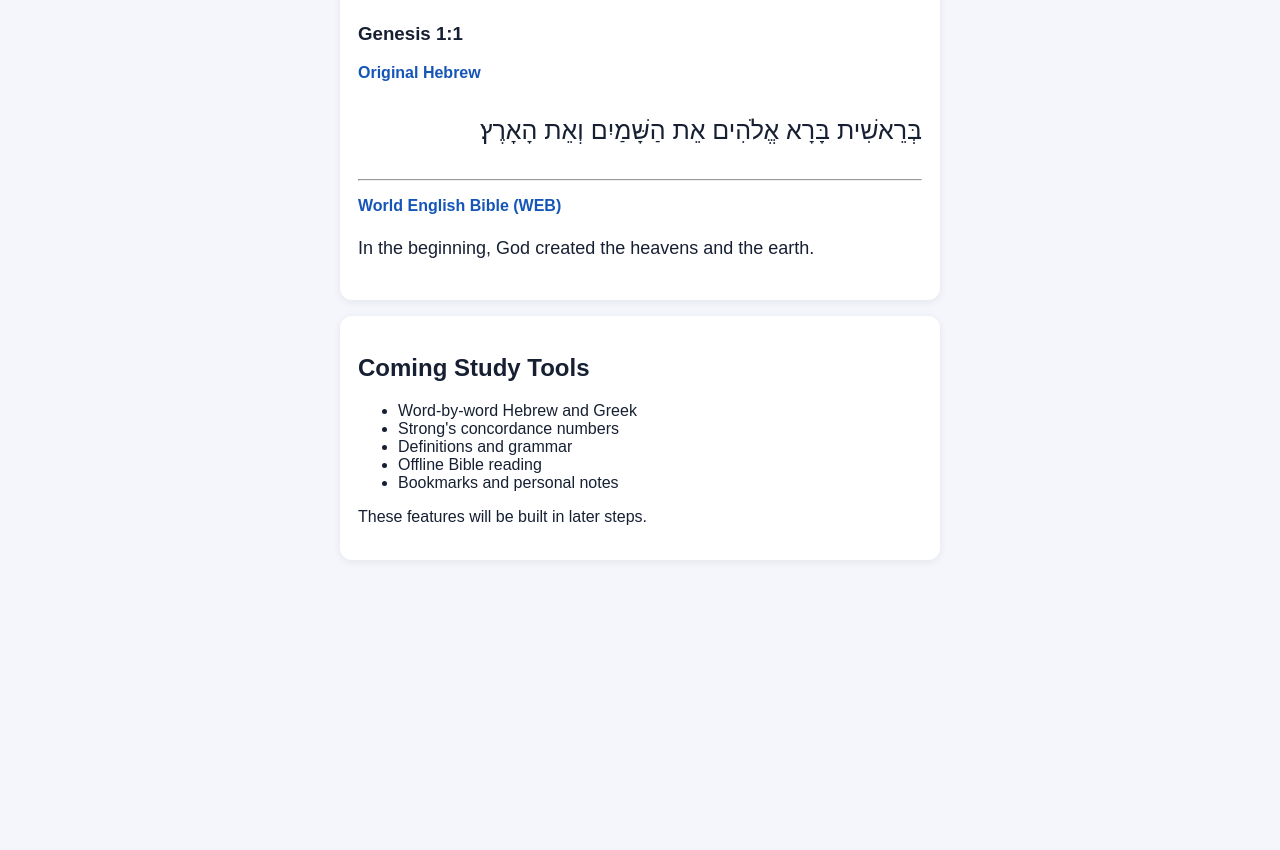
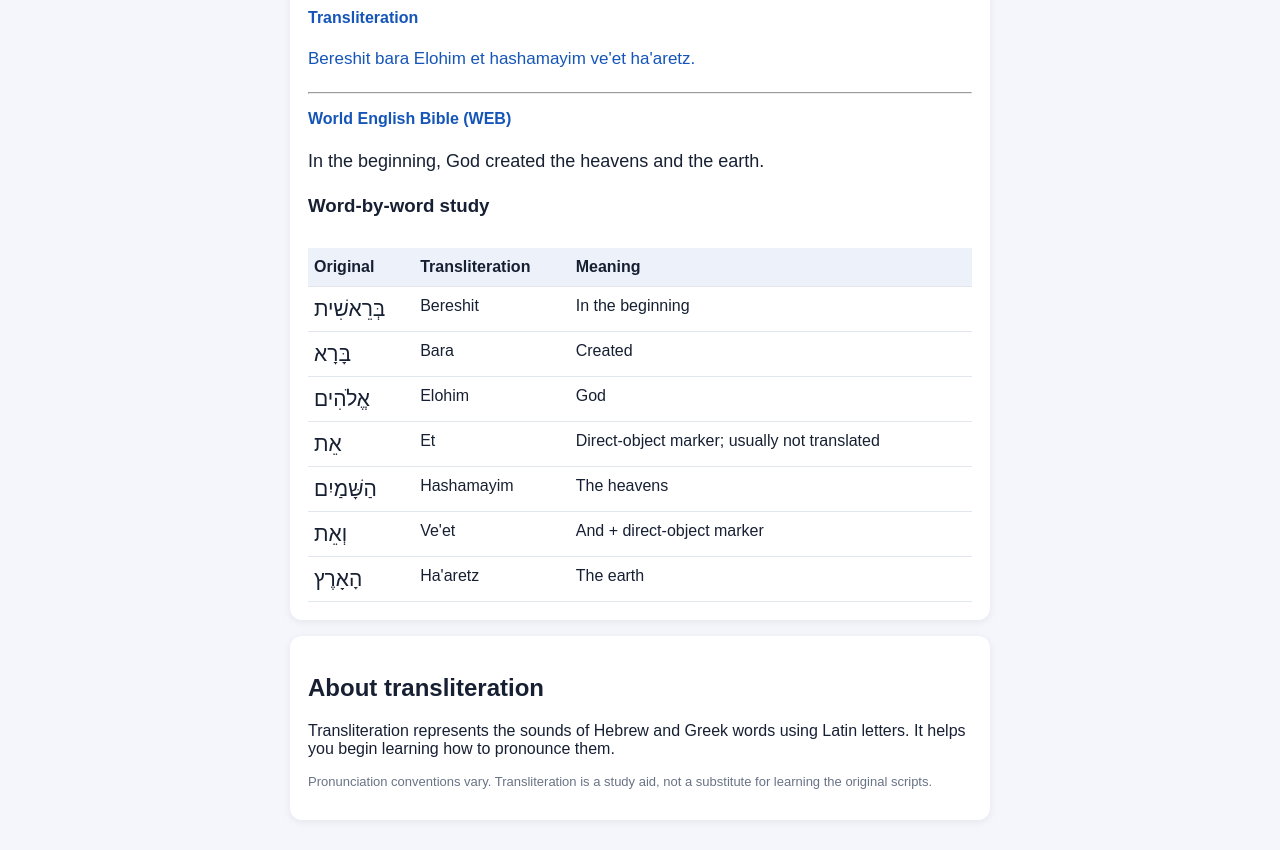
Before and after one commit to soulfreemaduka-oss/bible-study-app, a plain HTML site: page index.html in a window 1280 px wide. Shown: the part 513-1363 px from the top of the page. Before the commit the page ends 1105 px from the top, so only its background shows below. Drawn offline with Linux system fonts and the light colour scheme.

Commit message:
Refactor index.html for improved layout and functionality
Updated styling and content for better presentation and added transliteration feature.

```diff
--- a/index.html
+++ b/index.html
@@ -6,140 +6,111 @@
 <meta name="viewport" content="width=device-width, initial-scale=1">
 <title>Bible Study App</title>
 <style>
-body {
-  margin: 0;
-  font-family: Arial, sans-serif;
-  background: #f4f6fb;
-  color: #172033;
-}
-header {
-  background: #092b63;
-  color: white;
-  padding: 24px 16px;
-  text-align: center;
-}
-main {
-  max-width: 600px;
-  margin: auto;
-  padding: 16px;
-}
-.card {
-  background: white;
-  padding: 18px;
-  margin-bottom: 16px;
-  border-radius: 12px;
-  box-shadow: 0 2px 8px #0001;
-}
-select, button {
-  box-sizing: border-box;
-  width: 100%;
-  padding: 13px;
-  margin: 8px 0;
-  border-radius: 8px;
-  font-size: 16px;
-}
-select {
-  border: 1px solid #ccc;
-  background: white;
-}
-button {
-  background: #1555b8;
-  color: white;
-  border: 0;
-  font-weight: bold;
-}
-.original {
-  font-size: 25px;
-  line-height: 1.9;
-  text-align: right;
-  overflow-wrap: anywhere;
-}
-.english {
-  font-size: 18px;
-  line-height: 1.7;
-}
-.label {
-  color: #1555b8;
-  font-weight: bold;
-}
+body{margin:0;font-family:Arial,sans-serif;background:#f4f6fb;color:#172033}
+header{background:#092b63;color:white;padding:22px 16px;text-align:center}
+main{max-width:700px;margin:auto;padding:14px}
+.card{background:white;padding:18px;margin-bottom:16px;border-radius:12px;box-shadow:0 2px 8px #0001}
+select,button{box-sizing:border-box;width:100%;padding:13px;margin:8px 0;border-radius:8px;font-size:16px}
+select{border:1px solid #ccc;background:white}
+button{background:#1555b8;color:white;border:0;font-weight:bold}
+.original{font-size:27px;line-height:1.9;text-align:right;overflow-wrap:anywhere}
+.translit{font-size:17px;line-height:1.8;color:#1555b8}
+.english{font-size:18px;line-height:1.7}
+.label{color:#1555b8;font-weight:bold}
+table{width:100%;border-collapse:collapse;margin-top:12px}
+th,td{padding:10px 6px;text-align:left;border-bottom:1px solid #e2e6ee;vertical-align:top}
+th{background:#edf2fa}
+.word{font-size:21px}
+.small{font-size:13px;color:#697386}
 </style>
 </head>
 <body>
-
 <header>
 <h1>📖 Bible Study</h1>
-  <p>Explore Scripture in Hebrew, Greek and English</p>
+<p>Hebrew · Greek · Transliteration · English</p>
 </header>
-
 <main>
 <section class="card">
-    <h2>Welcome</h2>
-    <p>Study God's Word and explore the languages
-    in which the Scriptures were written.</p>
-  </section>
-
-  <section class="card">
 <h2>Scripture Reader</h2>
-
 <label for="testament">Choose a testament</label>
 <select id="testament" onchange="showVerse()">
 <option value="old">Old Testament — Hebrew</option>
 <option value="new">New Testament — Greek</option>
 </select>
-
 <div id="passage"></div>
 </section>
-
 <section class="card">
-    <h2>Coming Study Tools</h2>
-    <ul>
-      <li>Word-by-word Hebrew and Greek</li>
-      <li>Strong's concordance numbers</li>
-      <li>Definitions and grammar</li>
-      <li>Offline Bible reading</li>
-      <li>Bookmarks and personal notes</li>
-    </ul>
-    <p>These features will be built in later steps.</p>
+<h2>About transliteration</h2>
+<p>Transliteration represents the sounds of Hebrew and Greek words using Latin letters. It helps you begin learning how to pronounce them.</p>
+<p class="small">Pronunciation conventions vary. Transliteration is a study aid, not a substitute for learning the original scripts.</p>
 </section>
 </main>
-
 <script>
 const verses = {
 old: {
-    reference: "Genesis 1:1",
-    language: "Original Hebrew",
-    original:
-      "בְּרֵאשִׁית בָּרָא אֱלֹהִים אֵת הַשָּׁמַיִם וְאֵת הָאָרֶץ׃",
-    english:
-      "In the beginning, God created the heavens and the earth."
+reference:"Genesis 1:1",
+language:"Hebrew",
+original:"בְּרֵאשִׁית בָּרָא אֱלֹהִים אֵת הַשָּׁמַיִם וְאֵת הָאָרֶץ׃",
+transliteration:"Bereshit bara Elohim et hashamayim ve'et ha'aretz.",
+english:"In the beginning, God created the heavens and the earth.",
+words:[
+["בְּרֵאשִׁית","Bereshit","In the beginning"],
+["בָּרָא","Bara","Created"],
+["אֱלֹהִים","Elohim","God"],
+["אֵת","Et","Direct-object marker; usually not translated"],
+["הַשָּׁמַיִם","Hashamayim","The heavens"],
+["וְאֵת","Ve'et","And + direct-object marker"],
+["הָאָרֶץ","Ha'aretz","The earth"]
+]
 },
 new: {
-    reference: "John 1:1",
-    language: "Original Greek",
-    original:
-      "Ἐν ἀρχῇ ἦν ὁ λόγος, καὶ ὁ λόγος ἦν πρὸς τὸν θεόν, καὶ θεὸς ἦν ὁ λόγος.",
-    english:
-      "In the beginning was the Word, and the Word was with God, and the Word was God."
+reference:"John 1:1",
+language:"Greek",
+original:"Ἐν ἀρχῇ ἦν ὁ λόγος, καὶ ὁ λόγος ἦν πρὸς τὸν θεόν, καὶ θεὸς ἦν ὁ λόγος.",
+transliteration:"En archē ēn ho logos, kai ho logos ēn pros ton theon, kai theos ēn ho logos.",
+english:"In the beginning was the Word, and the Word was with God, and the Word was God.",
+words:[
+["Ἐν","En","In"],
+["ἀρχῇ","archē","Beginning"],
+["ἦν","ēn","Was"],
+["ὁ","ho","The"],
+["λόγος","logos","Word"],
+["καὶ","kai","And"],
+["πρὸς","pros","With / toward"],
+["τὸν","ton","The"],
+["θεόν","theon","God"],
+["θεὸς","theos","God"],
+["ἦν","ēn","Was"]
+]
 }
 };
 
-function showVerse() {
-  const choice = document.getElementById("testament").value;
-  const verse = verses[choice];
-
-  document.getElementById("passage").innerHTML = `
-    <h3>${verse.reference}</h3>
-    <p class="label">${verse.language}</p>
-    <p class="original" lang="${choice === "old" ? "he" : "el"}"
-       dir="rtl">${verse.original}</p>
+function showVerse(){
+const key=document.getElementById("testament").value;
+const v=verses[key];
+const lang=key==="old"?"he":"el";
+let rows="";
+v.words.forEach(w=>{
+rows+=`<tr><td><span class="word" lang="${lang}">${w[0]}</span></td><td>${w[1]}</td><td>${w[2]}</td></tr>`;
+});
+document.getElementById("passage").innerHTML=`
+<h3>${v.reference}</h3>
+<p class="label">Original ${v.language}</p>
+<p class="original" lang="${lang}" dir="rtl">${v.original}</p>
+<p class="label">Transliteration</p>
+<p class="translit">${v.transliteration}</p>
 <hr>
 <p class="label">World English Bible (WEB)</p>
-    <p class="english">${verse.english}</p>
-  `;
+<p class="english">${v.english}</p>
+<h3>Word-by-word study</h3>
+<div style="overflow-x:auto">
+<table>
+<thead><tr><th>Original</th><th>Transliteration</th><th>Meaning</th></tr></thead>
+<tbody>${rows}</tbody>
+</table>
+</div>`;
 }
-
 showVerse();
 </script>
-
 </body>
 </html>
```
Lines whose indentation alone changed are shown as unchanged.
